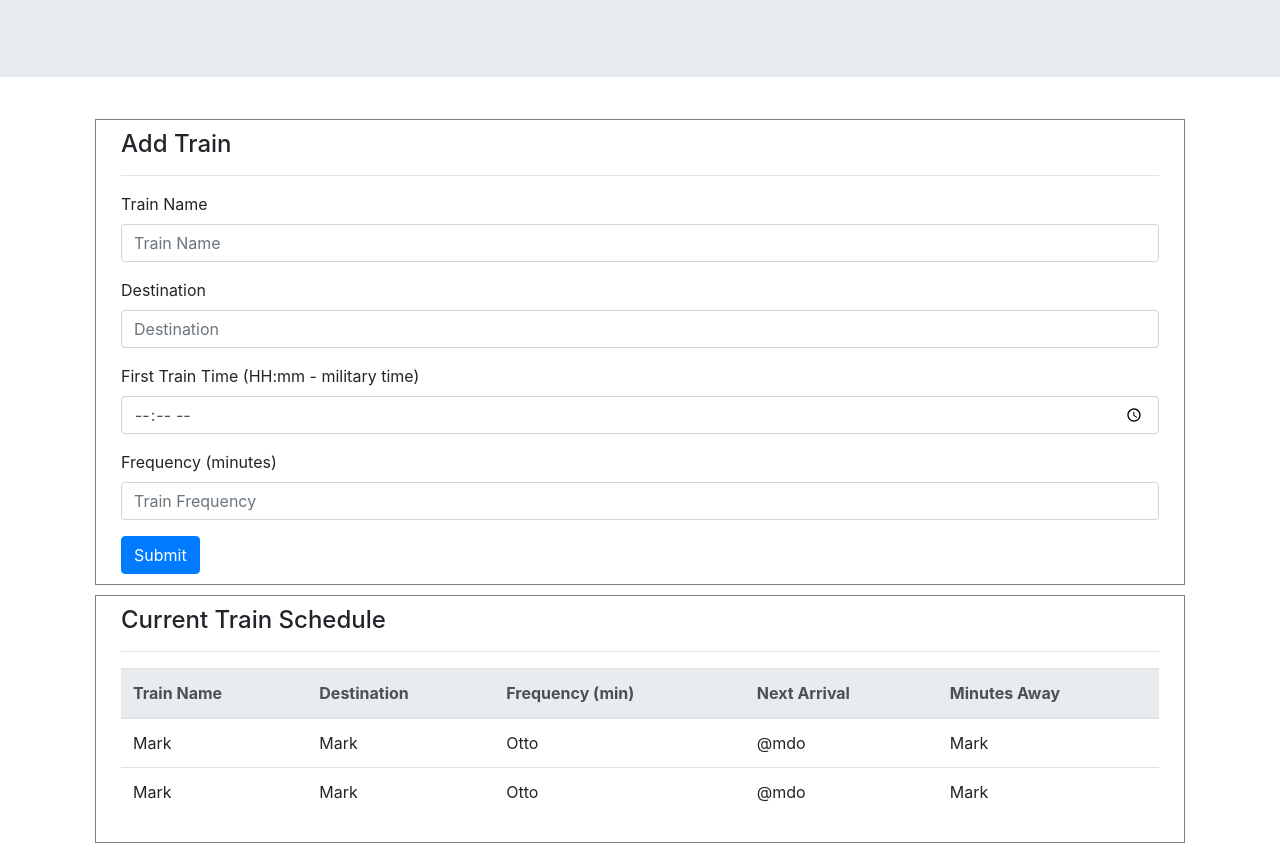
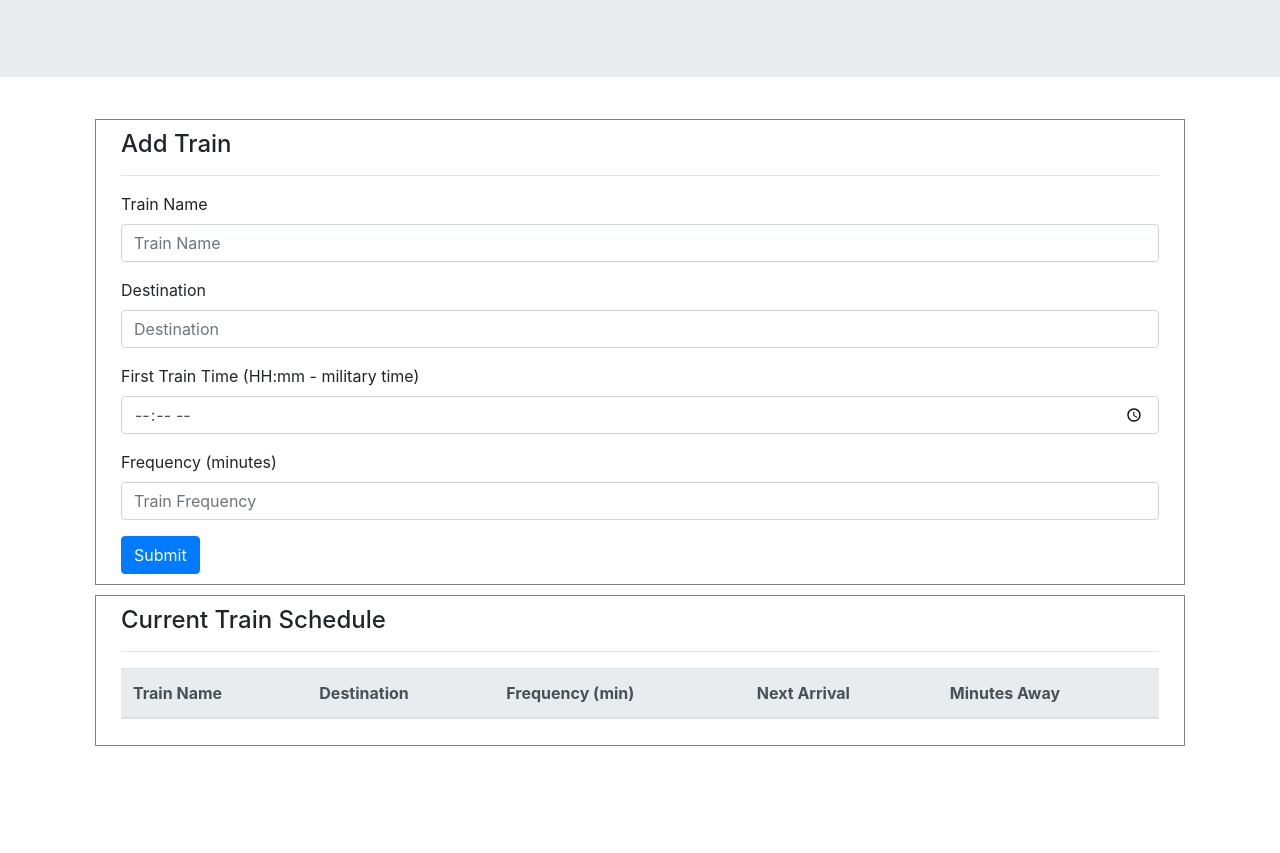
Before and after one commit to sanjana30/TrainTime, a plain HTML site: page index.html in a window 1280 px wide. Shown: the part 172-1025 px from the top of the page. After the commit the page ends 928 px from the top, so only its background shows below. Drawn offline with nearby package versions, Linux system fonts and the light colour scheme; no server answers.

Commit message:
minor changes

```diff
--- a/index.html
+++ b/index.html
@@ -84,22 +84,6 @@
                         </tr>
                     </thead>
                     <tbody id="trainRow">
-                        <tr>
-                            <td>Mark</td>
-                            <td>Mark</td>
-                            <td>Otto</td>
-                            <td>@mdo</td>
-                            <td>Mark</td>
-
-                        </tr>
-                        <tr>
-                            <td>Mark</td>
-                            <td>Mark</td>
-                            <td>Otto</td>
-                            <td>@mdo</td>
-                            <td>Mark</td>
-
-                        </tr>
 
                     </tbody>
                 </table>
```
